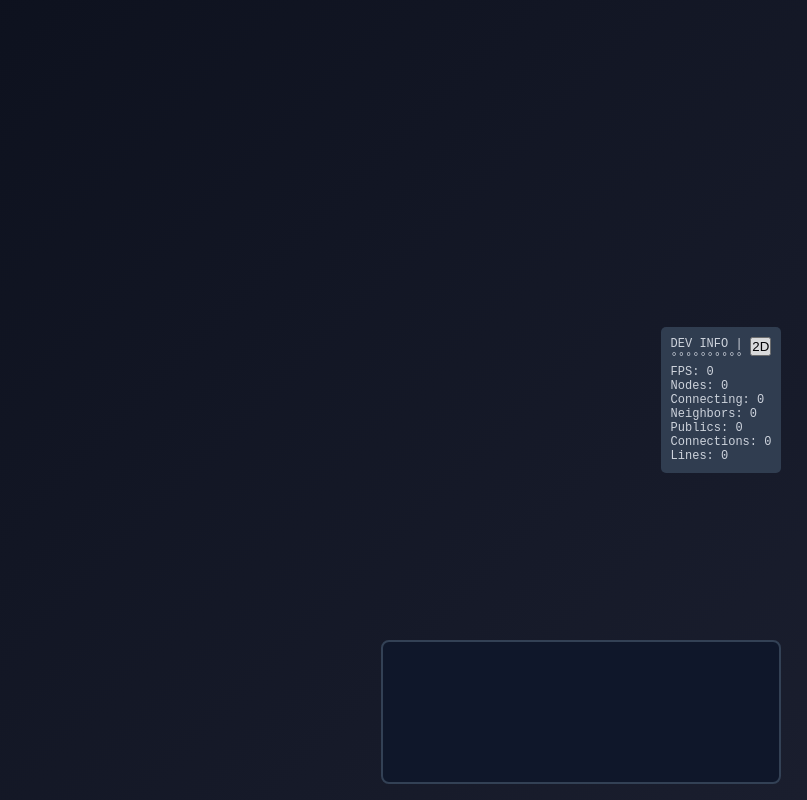
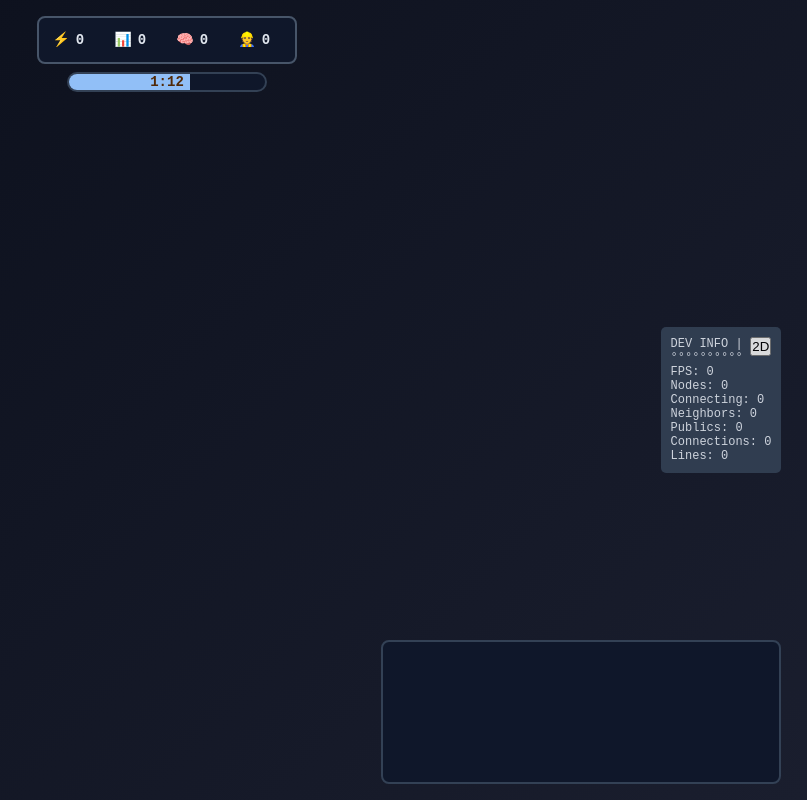
Before and after one commit to Seigneur-Machiavel/swarket.io, a website with bundled scripts: page public/index.html in a window 1280 px wide. Shown: the whole page, without its empty margins (473-1280 px from the left). Built offline with nearby package versions, Linux system fonts and the light colour scheme; files whose address does not match are found by name.

Commit message:
feat: Enhance UI with resource bars and tooltips, update README for clarity

```diff
--- a/public/NetworkRenderer.mjs
+++ b/public/NetworkRenderer.mjs
@@ -573,7 +573,7 @@ export class NetworkRenderer {
 			for (const toId of neighbors) this.connectionsStore.setHovered(toId, this.hoveredNodeId);
 		}, 60);
 	}
-	#showTooltip(x, y, nodeId, element = document.getElementById('tooltip')) {
+	#showTooltip(x, y, nodeId, element = document.getElementById('node-tooltip')) {
 		const node = this.nodesStore.get(nodeId);
 		if (!node) return;
 
@@ -590,7 +590,7 @@ export class NetworkRenderer {
 		element.style.top = y + 10 + 'px';
 		element.style.display = 'block';
 	}
-	#hideTooltip(element = document.getElementById('tooltip')) {
+	#hideTooltip(element = document.getElementById('node-tooltip')) {
 		element.style.display = 'none';
 	}
     #getNodeColor(peerId) {
--- a/public/index.html
+++ b/public/index.html
@@ -33,6 +33,39 @@
 		<div>Lines: <span id="linesCount">0</span></div>
     </div>
 
+	<div class="resources-bar">
+		<div class="resource">
+			<div class="tooltip">Compute</div>
+			<span class="resource-icon">⚡</span>
+			<span class="resource-value" id="compute-count">0</span>
+		</div>
+		<div class="resource">
+			<div class="tooltip">Data</div>
+			<span class="resource-icon">📊</span>
+			<span class="resource-value" id="data-count">0</span>
+		</div>
+		<div class="resource">
+			<div class="tooltip">Models</div>
+			<span class="resource-icon">🧠</span>
+			<span class="resource-value" id="models-count">0</span>
+		</div>
+		<div class="resource">
+			<div class="tooltip">Engineers</div>
+			<span class="resource-icon">👷</span>
+			<span class="resource-value" id="engineers-count">0</span>
+		</div>
+	</div>
+
+	<div class="energy-bar-wrapper">
+		<div class="tooltip" id="energy-tooltip">123/200</div>
+		<div class="energy-bar">
+			<div class="energy-fill" id="energy-fill"></div>
+			<div class="energy-text" id="energy-text">1:12</div>
+		</div>
+	</div>
+
+	<div id="network-container"></div>
+
 	<div class="console">
 		<div class="console-header">
 			<span class="console-title">⚡ MYCELIUM NETWORK</span>
@@ -40,6 +73,6 @@
 		<div class="console-body" id="console-log"></div>
 	</div>
 
-	<div id="tooltip"></div>
+	<div id="node-tooltip"></div>
 </body>
 </html>
--- a/public/style.css
+++ b/public/style.css
@@ -37,6 +37,27 @@ body {
     to { opacity: 1; }
 }
 
+.tooltip {
+	user-select: none;
+	display: none;
+	pointer-events: none;
+	position: absolute;
+	background: rgba(0, 0, 0, 0.9);
+	color: white;
+	padding: 10px;
+	border-radius: 4px;
+	z-index: 1001;
+	font-size: 12px;
+	max-width: 200px;
+	top: 120%;
+	left: 50%;
+	transform: translateX(-50%);
+}
+.resource:hover .tooltip, .energy-bar-wrapper:hover .tooltip {
+	display: block;
+}
+
+/* === DEV INFO PANEL === */
 .info {
 	position: absolute;
 	bottom: 50%;
@@ -55,6 +76,78 @@ body {
 	position: absolute;
     top: 10px;
     right: 10px;
+}
+
+/* === RESOURCES BAR === */
+.resources-bar {
+	user-select: none;
+    position: fixed;
+    display: flex;
+    align-items: center;
+	justify-content: center;
+    top: 2%;
+    left: 50%;
+    right: 0;
+    height: 6%;
+    background: var(--bg-console);
+    border: 2px solid var(--border-light);
+	border-radius: 8px;
+    padding: 0 10px;
+    gap: 12px;
+    z-index: 1000;
+	width: fit-content;
+	transform: translateX(-50%);
+}
+.resource {
+	height: 100%;
+	font-size: 14px;
+	line-height: 0;
+	cursor: pointer;
+	position: relative;
+    display: flex;
+    align-items: center;
+	justify-content: center;
+    gap: 6px;
+	min-width: 50px;
+}
+.resource-value {
+    font-weight: bold;
+    color: var(--text-main);
+    min-width: 20px;
+}
+
+.energy-bar-wrapper {
+	user-select: none;
+	position: absolute;
+	top: 9%;
+	left: 50%;
+	width: 200px;
+	height: 20px;
+	transform: translateX(-50%);
+}
+.energy-bar {
+	overflow: hidden;
+	width: 100%;
+	height: 100%;
+	background: var(--bg-console);
+	border: 2px solid var(--border-main);
+	border-radius: 10px;
+}
+.energy-fill {
+	pointer-events: none;
+	height: 100%;
+	width: calc(123 / 200 * 100%);
+	background: var(--color2);
+}
+.energy-text {
+	pointer-events: none;
+	position: absolute;
+	top: 50%;
+	left: 50%;
+	transform: translate(-50%, -50%);
+	mix-blend-mode: difference;
+	font-size: 14px;
+	font-weight: bold;
 }
 
 /* === CONSOLE === */
@@ -113,7 +206,8 @@ body {
 .log-warning { color: var(--color3); }
 .log-error { color: var(--color4); }
 
-#tooltip {
+/* === NODE-TOOLTIP === */
+#node-tooltip {
 	position: fixed;
 	background: rgba(0, 0, 0, 0.9);
 	color: white;
```
Also changed, not shown: README.md.
